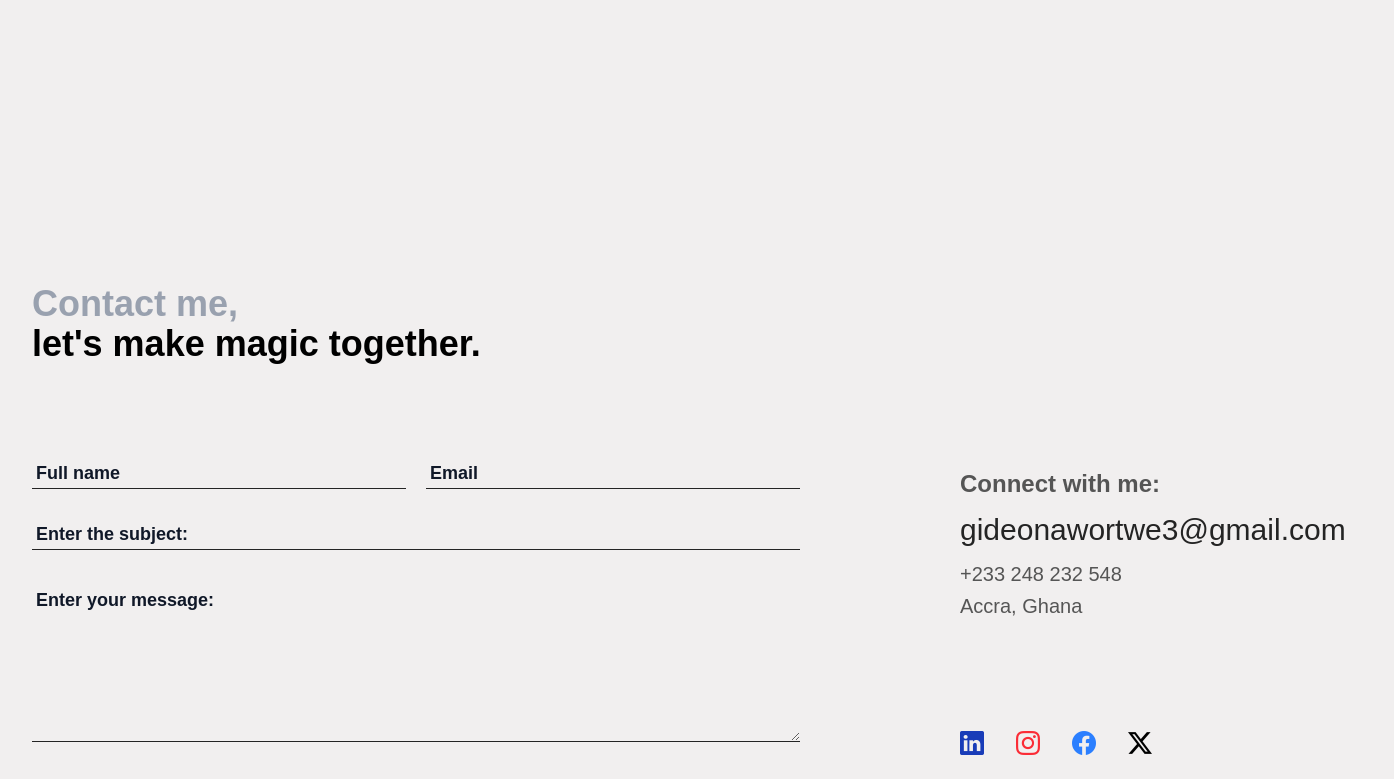
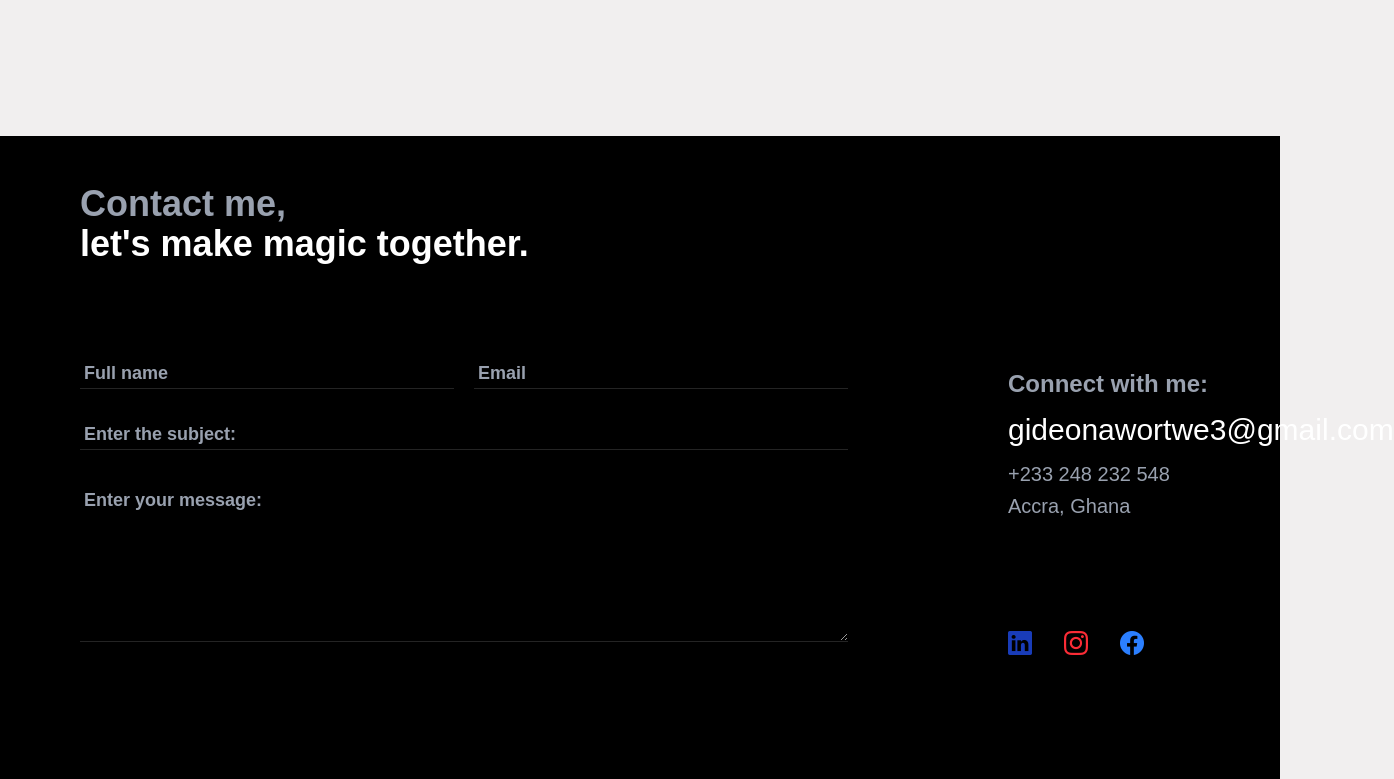
Before and after one commit to Walker-Gideon/walker.dev, a React (Vite) app: page / in a window 1280 px wide. Shown: the part 5940-6719 px from the top of the page, 1394 px wide, since content can reach past the window. Built offline with nearby package versions, Linux system fonts and the light colour scheme; a web font is replaced by a local one.

Commit message:
Make some changes to the experience and contact section

```diff
--- a/src/App.jsx
+++ b/src/App.jsx
@@ -14,7 +14,7 @@ function App() {
       {/* <PageLoader /> */}
       <Header />
 
-      <div>
+      <div className="relative">
         <Hero />
         <About />
         <Projects />
--- a/src/components/Contact.jsx
+++ b/src/components/Contact.jsx
@@ -4,10 +4,10 @@ import SocialLink from "./SocialLink";
 
 function Contact() {
   return (
-    <div className="pt-12 h-full px-8">
+    <div className="pt-12 pb-15 w-full h-full px-20 z-10 bg-black">
       <div className="mb-10">
         <h1 className="text-4xl font-bold text-gray-400">Contact me,</h1>
-        <h1 className="text-4xl font-bold text-black">
+        <h1 className="text-4xl font-bold text-white">
           let's make magic together.
         </h1>
       </div>
@@ -17,14 +17,16 @@ function Contact() {
           <ContactForm />
 
           <div className="w-full mt-2">
-            <h1 className="text-2xl text-[#555] font-bold">Connect with me:</h1>
-            <h1 className="my-3 text-3xl text-White font-medium">
+            <h1 className="text-2xl text-gray-400 font-bold">
+              Connect with me:
+            </h1>
+            <h1 className="my-3 text-3xl text-white font-medium">
               gideonawortwe3@gmail.com
             </h1>
-            <p className="mb-1 text-xl text-[#555] font-medium">
+            <p className="mb-1 text-xl text-gray-400 font-medium">
               +233 248 232 548
             </p>
-            <p className="mb-27 text-xl text-[#555] font-medium">
+            <p className="mb-27 text-xl text-gray-400 font-medium">
               Accra, Ghana
             </p>
 
--- a/src/components/ContactForm.jsx
+++ b/src/components/ContactForm.jsx
@@ -11,7 +11,7 @@ function ContactForm() {
           <input
             type="text"
             placeholder="Full name"
-            className="w-full border-b focus:outline-none text-sm font-bold p-1 placeholder:text-gray-900 placeholder:text-lg"
+            className="w-full border-b focus:outline-none text-sm font-bold p-1 placeholder:text-gray-400 placeholder:text-lg"
           />
         </div>
 
@@ -19,7 +19,7 @@ function ContactForm() {
           <input
             type="email"
             placeholder="Email"
-            className="w-full border-b focus:outline-none text-sm font-bold p-1 placeholder:text-gray-900 placeholder:text-lg"
+            className="w-full border-b focus:outline-none text-sm font-bold p-1 placeholder:text-gray-400 placeholder:text-lg"
           />
         </div>
       </div>
@@ -28,7 +28,7 @@ function ContactForm() {
         <input
           type="email"
           placeholder="Enter the subject:"
-          className="w-full border-b focus:outline-none text-sm font-bold p-1 placeholder:text-gray-900 placeholder:text-lg"
+          className="w-full border-b focus:outline-none text-sm font-bold p-1 placeholder:text-gray-400 placeholder:text-lg"
         />
       </div>
 
@@ -36,7 +36,7 @@ function ContactForm() {
         <textarea
           type="text"
           placeholder="Enter your message:"
-          className="w-full h-40 border-b focus:outline-none text-sm font-bold p-1 placeholder:text-gray-900 placeholder:text-lg"
+          className="w-full h-40 border-b focus:outline-none text-sm font-bold p-1 placeholder:text-gray-400 placeholder:text-lg"
         ></textarea>
       </div>
 
--- a/src/components/Experience.jsx
+++ b/src/components/Experience.jsx
@@ -8,7 +8,7 @@ function Experienc() {
   const [checkGit, setCheckGit] = useState(false);
 
   return (
-    <div className="mt-20 mb-10 px-8 h-screen">
+    <div className="pt-20 mb-5 px-20 h-screen z-20">
       <div className="pb-10">
         <h1 className="text-4xl font-bold text-gray-400">Experience</h1>
         <h1 className="text-4xl font-bold text-black">History</h1>
@@ -41,54 +41,3 @@ function Experienc() {
 }
 
 export default Experienc;
-
-/*
-const navItems = [
-  { name: "Home", href: "/" },
-  { name: "About", href: "/about" },
-  { name: "Services", href: "/services" },
-  { name: "Contact", href: "/contact" },
-];
-
-export default function Experience() {
-  return (
-    <motion.nav
-      className="fixed top-4 left-1/2 transform -translate-x-1/2 bg-white bg-opacity-80 backdrop-blur-md px-6 py-3 rounded-full shadow-lg z-50"
-      initial={{ y: -100, opacity: 0 }}
-      animate={{ y: 0, opacity: 1 }}
-      transition={{ duration: 0.5, ease: "easeOut" }}
-    >
-      <ul className="flex space-x-6">
-        {navItems.map((item) => (
-          <li key={item.name}>
-            <motion.div
-              className="relative inline-block px-4 py-2 text-base font-medium text-black bg-white rounded-full border border-black overflow-hidden"
-              initial={{}}
-              whileHover={{}}
-            >
-              <motion.div
-                className="absolute inset-0 bg-black"
-                initial={{ y: "-100%" }}
-                whileHover={{
-                  y: 0,
-                  transition: { duration: 0.3, ease: "easeInOut" },
-                }}
-              />
-              <motion.span
-                className="relative z-10"
-                initial={{ color: "#000000" }}
-                whileHover={{
-                  color: "#FFFFFF",
-                  transition: { duration: 0.3, ease: "easeInOut" },
-                }}
-              >
-                {item.name}
-              </motion.span>
-            </motion.div>
-          </li>
-        ))}
-      </ul>
-    </motion.nav>
-  );
-}
-*/
```
